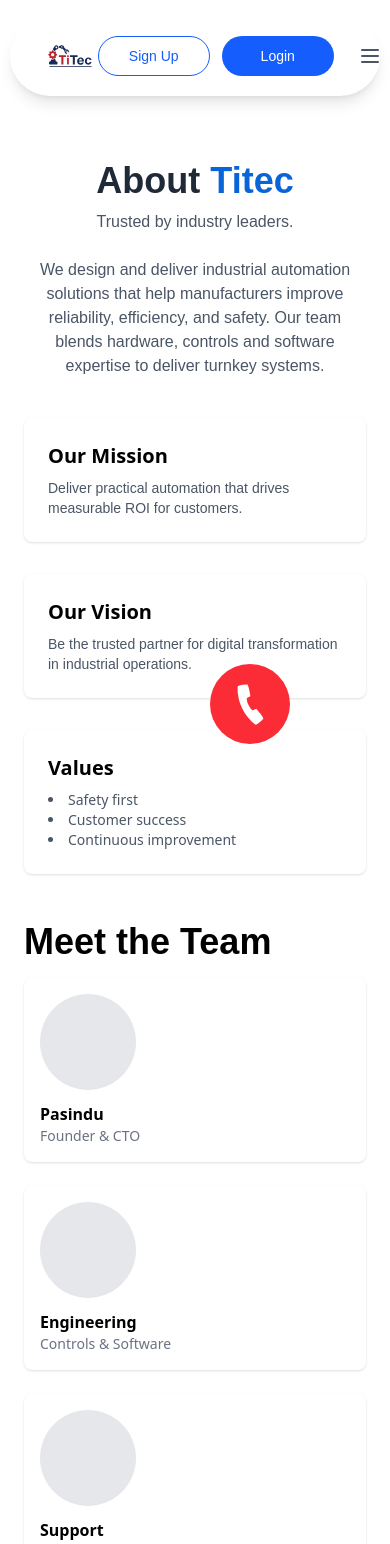
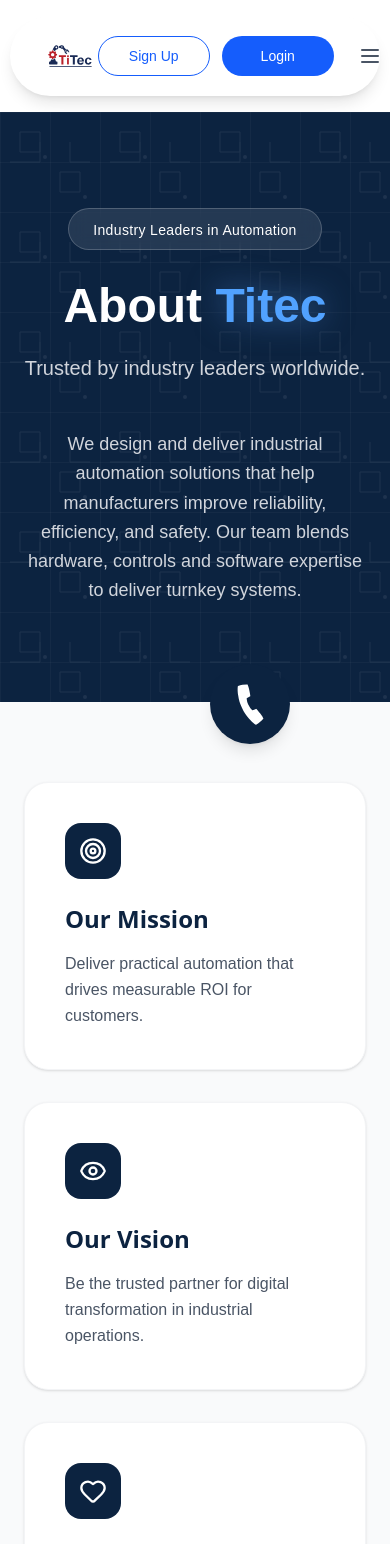
Before and after one commit to Pasindu115530/Titec-Automation-website-m3-first, a Next.js app in the folder frontend-next/: page /about in a window 390 px wide. Shown: the top 1544 px of the page. Built offline with nearby package versions, Linux system fonts and the light colour scheme.

Commit message:
design  our project and about us page

```diff
--- a/frontend-next/src/app/about/page.tsx
+++ b/frontend-next/src/app/about/page.tsx
@@ -1,68 +1,155 @@
+"use client";
+
 import Footer from "../../components/footer";
-import SectionHeader from "../../components/section-header";
+import { Target, Eye, Heart, CheckCircle2 } from "lucide-react";
+import * as motion from "framer-motion/client";
+import Link from "next/link";
+import { Button } from "@/components/ui/button";
 
 export default function About() {
     return (
-        <>
-            <main className="max-w-5xl mx-auto px-6 py-12">
-                <section className="text-center mb-10">
-                    <SectionHeader
-                        title="About"
-                        highlightedText="Titec"
-                        subtitle="Trusted by industry leaders."
-                    />
-                    <p className="text-gray-600">
-                        We design and deliver industrial automation solutions that help manufacturers
-                        improve reliability, efficiency, and safety. Our team blends hardware,
-                        controls and software expertise to deliver turnkey systems.
-                    </p>
-                </section>
+        <div className="min-h-screen bg-white">
+            {/* Hero Section */}
+            <section className="relative bg-[#0C2340] text-white py-24 px-6 overflow-hidden">
+                {/* Background Effects */}
+                <div className="absolute inset-0 pointer-events-none">
+                    {/* Radial Gradient for "Spotlight" effect */}
+                    <div className="absolute inset-0 bg-[radial-gradient(circle_at_center,_var(--tw-gradient-stops))] from-[#1a3b5c] via-[#0C2340] to-[#0C2340] opacity-60"></div>
 
-                <section className="grid gap-8 md:grid-cols-3">
-                    <div className="p-6 bg-white rounded-lg shadow-sm">
-                        <h3 className="text-xl font-semibold mb-2">Our Mission</h3>
-                        <p className="text-gray-600 text-sm">Deliver practical automation that drives measurable ROI for customers.</p>
-                    </div>
+                    {/* Circuit Board / Computer Lines Pattern */}
+                    <svg className="absolute inset-0 w-full h-full opacity-[0.07]" xmlns="http://www.w3.org/2000/svg">
+                        <pattern id="circuit-pattern" x="0" y="0" width="100" height="100" patternUnits="userSpaceOnUse">
+                            <path d="M20 20 h20 v20 h-20 z" fill="none" stroke="currentColor" strokeWidth="1" />
+                            <path d="M60 60 h20 v20 h-20 z" fill="none" stroke="currentColor" strokeWidth="1" />
+                            <path d="M10 50 h30 v-20" fill="none" stroke="currentColor" strokeWidth="1" />
+                            <path d="M70 30 v20 h20" fill="none" stroke="currentColor" strokeWidth="1" />
+                            <circle cx="45" cy="45" r="2" fill="currentColor" />
+                            <circle cx="85" cy="85" r="2" fill="currentColor" />
+                        </pattern>
+                        <rect width="100%" height="100%" fill="url(#circuit-pattern)" />
+                    </svg>
 
-                    <div className="p-6 bg-white rounded-lg shadow-sm">
-                        <h3 className="text-xl font-semibold mb-2">Our Vision</h3>
-                        <p className="text-gray-600 text-sm">Be the trusted partner for digital transformation in industrial operations.</p>
-                    </div>
+                    {/* Animated Grid Overlay */}
+                    <div className="absolute inset-0 bg-grid-white"></div>
+                </div>
 
-                    <div className="p-6 bg-white rounded-lg shadow-sm">
-                        <h3 className="text-xl font-semibold mb-2">Values</h3>
-                        <ul className="text-gray-600 text-sm list-disc list-inside">
-                            <li>Safety first</li>
-                            <li>Customer success</li>
-                            <li>Continuous improvement</li>
-                        </ul>
-                    </div>
-                </section>
+                <div className="container mx-auto max-w-5xl text-center relative z-10">
+                    <motion.div
+                        initial={{ opacity: 0, y: 20 }}
+                        animate={{ opacity: 1, y: 0 }}
+                        transition={{ duration: 0.6 }}
+                        className="inline-block bg-white/10 backdrop-blur-sm rounded-full px-6 py-2 mb-8 border border-white/20"
+                    >
+                        <span className="text-sm font-medium tracking-wide">Industry Leaders in Automation</span>
+                    </motion.div>
 
-                <section className="mt-12">
-                    <h2 className="text-4xl font-bold mb-4">Meet the Team</h2>
-                    <div className="grid gap-6 sm:grid-cols-2 lg:grid-cols-3">
-                        <div className="p-4 bg-white rounded-lg shadow-sm">
-                            <div className="h-24 w-24 bg-gray-200 rounded-full mb-3" />
-                            <div className="font-semibold">Pasindu</div>
-                            <div className="text-sm text-gray-500">Founder &amp; CTO</div>
+                    <motion.h1
+                        initial={{ opacity: 0, y: 30 }}
+                        animate={{ opacity: 1, y: 0 }}
+                        transition={{ duration: 0.8, delay: 0.2 }}
+                        className="text-5xl md:text-7xl font-bold mb-6 font-poppins"
+                    >
+                        About <span className="text-blue-400 drop-shadow-[0_0_15px_rgba(96,165,250,0.5)]">Titec</span>
+                    </motion.h1>
+
+                    <motion.p
+                        initial={{ opacity: 0, y: 20 }}
+                        animate={{ opacity: 1, y: 0 }}
+                        transition={{ duration: 0.8, delay: 0.4 }}
+                        className="text-xl md:text-2xl text-gray-300 font-light mb-12"
+                    >
+                        Trusted by industry leaders worldwide.
+                    </motion.p>
+
+                    <motion.div
+                        initial={{ opacity: 0, y: 20 }}
+                        animate={{ opacity: 1, y: 0 }}
+                        transition={{ duration: 0.8, delay: 0.6 }}
+                        className="max-w-3xl mx-auto"
+                    >
+                        <p className="text-lg text-gray-300 leading-relaxed">
+                            We design and deliver industrial automation solutions that help manufacturers improve reliability, efficiency, and safety. Our team blends hardware, controls and software expertise to deliver turnkey systems.
+                        </p>
+                    </motion.div>
+                </div>
+            </section>
+
+            {/* Mission / Vision / Values Section */}
+            <section className="py-20 px-6 bg-gray-50">
+                <div className="container mx-auto max-w-6xl">
+                    <div className="grid md:grid-cols-3 gap-8">
+                        {/* Mission */}
+                        <div className="bg-white p-10 rounded-3xl shadow-sm border border-gray-100 hover:shadow-md transition-shadow">
+                            <div className="w-14 h-14 bg-[#0C2340] rounded-2xl flex items-center justify-center mb-6 text-white">
+                                <Target className="w-7 h-7" />
+                            </div>
+                            <h3 className="text-2xl font-bold text-[#0C2340] mb-4">Our Mission</h3>
+                            <p className="text-gray-600 leading-relaxed">
+                                Deliver practical automation that drives measurable ROI for customers.
+                            </p>
                         </div>
 
-                        <div className="p-4 bg-white rounded-lg shadow-sm">
-                            <div className="h-24 w-24 bg-gray-200 rounded-full mb-3" />
-                            <div className="font-semibold">Engineering</div>
-                            <div className="text-sm text-gray-500">Controls & Software</div>
+                        {/* Vision */}
+                        <div className="bg-white p-10 rounded-3xl shadow-sm border border-gray-100 hover:shadow-md transition-shadow">
+                            <div className="w-14 h-14 bg-[#0C2340] rounded-2xl flex items-center justify-center mb-6 text-white">
+                                <Eye className="w-7 h-7" />
+                            </div>
+                            <h3 className="text-2xl font-bold text-[#0C2340] mb-4">Our Vision</h3>
+                            <p className="text-gray-600 leading-relaxed">
+                                Be the trusted partner for digital transformation in industrial operations.
+                            </p>
                         </div>
 
-                        <div className="p-4 bg-white rounded-lg shadow-sm">
-                            <div className="h-24 w-24 bg-gray-200 rounded-full mb-3" />
-                            <div className="font-semibold">Support</div>
-                            <div className="text-sm text-gray-500">Service &amp; Maintenance</div>
+                        {/* Values */}
+                        <div className="bg-white p-10 rounded-3xl shadow-sm border border-gray-100 hover:shadow-md transition-shadow">
+                            <div className="w-14 h-14 bg-[#0C2340] rounded-2xl flex items-center justify-center mb-6 text-white">
+                                <Heart className="w-7 h-7" />
+                            </div>
+                            <h3 className="text-2xl font-bold text-[#0C2340] mb-4">Core Values</h3>
+                            <ul className="space-y-4">
+                                <li className="flex items-center gap-3 text-gray-600">
+                                    <CheckCircle2 className="w-5 h-5 text-blue-500" />
+                                    <span>Safety first</span>
+                                </li>
+                                <li className="flex items-center gap-3 text-gray-600">
+                                    <CheckCircle2 className="w-5 h-5 text-blue-500" />
+                                    <span>Customer success</span>
+                                </li>
+                                <li className="flex items-center gap-3 text-gray-600">
+                                    <CheckCircle2 className="w-5 h-5 text-blue-500" />
+                                    <span>Continuous improvement</span>
+                                </li>
+                            </ul>
                         </div>
                     </div>
-                </section>
-            </main>
+                </div>
+            </section>
+
+            {/* CTA Section */}
+            <section className="py-20 px-6">
+                <div className="container mx-auto max-w-6xl">
+                    <div className="bg-[#0C2340] rounded-[2.5rem] p-12 md:p-20 text-center relative overflow-hidden">
+                        {/* Background accents */}
+                        <div className="absolute top-0 left-0 w-full h-full opacity-10 pointer-events-none bg-radial-dot"></div>
+
+                        <div className="relative z-10">
+                            <h2 className="text-4xl md:text-5xl font-bold text-white mb-6">
+                                Ready to Transform Your Operations?
+                            </h2>
+                            <p className="text-blue-100 text-lg md:text-xl mb-10 max-w-2xl mx-auto">
+                                Let&apos;s discuss how we can help you achieve your automation goals with our expert solutions.
+                            </p>
+                            <Link href="/contact">
+                                <Button className="bg-white text-[#0C2340] hover:bg-gray-100 text-lg px-8 py-6 rounded-full font-semibold transition-transform hover:scale-105">
+                                    Get in Touch
+                                </Button>
+                            </Link>
+                        </div>
+                    </div>
+                </div>
+            </section>
+
             <Footer />
-        </>
+        </div>
     )
 }
--- a/frontend-next/src/app/globals.css
+++ b/frontend-next/src/app/globals.css
@@ -1,4 +1,143 @@
+@import url('https://fonts.googleapis.com/css2?family=Inter:wght@300;400;500;600;700&display=swap');
+@import url('https://fonts.googleapis.com/css2?family=Orbitron:wght@400;500;700;900&display=swap');
+@import url('https://fonts.googleapis.com/css2?family=Michroma&display=swap');
 @import "tailwindcss";
+
+@layer utilities {
+	.perspective-1000 {
+		perspective: 1000px;
+	}
+
+	.transform-style-3d {
+		transform-style: preserve-3d;
+	}
+
+	.backface-hidden {
+		backface-visibility: hidden;
+		-webkit-backface-visibility: hidden;
+	}
+
+	.rotate-y-180 {
+		transform: rotateY(180deg);
+	}
+
+	.font-orbitron {
+		font-family: 'Orbitron', sans-serif;
+	}
+
+	.font-michroma {
+		font-family: 'Michroma', sans-serif;
+	}
+
+	.glass-panel {
+		background: rgba(0, 0, 0, 0.03);
+		-webkit-backdrop-filter: blur(5px);
+		backdrop-filter: blur(5px);
+		border: 1px solid rgba(0, 0, 0, 0.05);
+	}
+
+	.animate-splash {
+		animation: splash 4s infinite ease-out;
+	}
+
+	.animate-float {
+		animation: float 6s ease-in-out infinite;
+	}
+
+	.animate-float-delay {
+		animation: float 8s ease-in-out infinite;
+		animation-delay: 2s;
+	}
+
+	.animate-slide-in-left {
+		animation: slideInLeft 1s ease-out forwards;
+		opacity: 0;
+	}
+
+	.animate-slide-in-right {
+		animation: slideInRight 1s ease-out forwards;
+		opacity: 0;
+	}
+
+	.delay-100 {
+		animation-delay: 0.1s;
+	}
+
+	.delay-200 {
+		animation-delay: 0.2s;
+	}
+
+	.delay-300 {
+		animation-delay: 0.3s;
+	}
+
+	.delay-500 {
+		animation-delay: 0.5s;
+	}
+
+	.bg-grid-white {
+		background-image: linear-gradient(rgba(255, 255, 255, 0.03) 1px, transparent 1px),
+			linear-gradient(90deg, rgba(255, 255, 255, 0.03) 1px, transparent 1px);
+		background-size: 50px 50px;
+	}
+
+	.bg-radial-dot {
+		background-image: radial-gradient(#ffffff 1px, transparent 1px);
+		background-size: 30px 30px;
+	}
+}
+
+@keyframes splash {
+	0% {
+		transform: scale(0.5);
+		opacity: 0.4;
+	}
+
+	50% {
+		opacity: 0.2;
+	}
+
+	100% {
+		transform: scale(3);
+		opacity: 0;
+	}
+}
+
+@keyframes float {
+
+	0%,
+	100% {
+		transform: translateY(0);
+	}
+
+	50% {
+		transform: translateY(-20px);
+	}
+}
+
+@keyframes slideInLeft {
+	from {
+		transform: translateX(-100px);
+		opacity: 0;
+	}
+
+	to {
+		transform: translateX(0);
+		opacity: 1;
+	}
+}
+
+@keyframes slideInRight {
+	from {
+		transform: translateX(100px);
+		opacity: 0;
+	}
+
+	to {
+		transform: translateX(0);
+		opacity: 1;
+	}
+}
 
 /* Project color system and small UI helpers */
 :root {
@@ -23,6 +162,9 @@
 	/* Header background uses variable so the theme can be changed easily */
 	.site-header {
 		background: var(--background);
+		font-family: 'Poppins', sans-serif;
+		max-width: 95%;
+		width: 1200px;
 	}
 
 	/* Logo: constrain huge images while keeping aspect ratio */
--- a/frontend-next/src/app/layout.tsx
+++ b/frontend-next/src/app/layout.tsx
@@ -36,7 +36,7 @@
         <AuthProvider>
           <CartProvider>
             <div className="w-full min-h-screen flex flex-col">
-              <div className="fixed bottom-25 right-25 bg-red-500 rounded-full p-5 z-999 cursor-pointer hover:scale-105 transition-transform">
+              <div className="fixed bottom-25 right-25 bg-[#0C2340] rounded-full p-5 z-999 cursor-pointer hover:scale-105 transition-transform shadow-lg">
                 <div className="flex flex-row items-center justify-center">
 
                   <div className="rotate-20"><IoCallSharp color="white" size={40} /></div>
--- a/frontend-next/src/app/page.tsx
+++ b/frontend-next/src/app/page.tsx
@@ -1,6 +1,6 @@
 "use client";
 
-import { useState, useEffect, useRef } from "react";
+import { useState, useEffect } from "react";
 import Image from "next/image";
 import Loader from "../components/loader";
 import Footer from "../components/footer";
@@ -52,51 +52,7 @@
   return (
     <div className="min-h-screen flex flex-col font-sans text-gray-900 bg-white">
       {/* Main Content starts after 3 seconds */}
-      <style>
-        {`
-          @import url('https://fonts.googleapis.com/css2?family=Inter:wght@300;400;500;600;700&display=swap');
-          @import url('https://fonts.googleapis.com/css2?family=Orbitron:wght@400;500;700;900&display=swap');
 
-          .font-orbitron { font-family: 'Orbitron', sans-serif; }
-          .font-michroma { font-family: 'Michroma', sans-serif; }
-           .glass-panel {
-            background: rgba(0, 0, 0, 0.03);
-            backdrop-filter: blur(5px);
-            border: 1px solid rgba(0, 0, 0, 0.05);
-          }
-          @keyframes splash {
-            0% { transform: scale(0.5); opacity: 0.4; }
-            50% { opacity: 0.2; }
-            100% { transform: scale(3); opacity: 0; }
-          }
-          .animate-splash {
-            animation: splash 4s infinite ease-out;
-          }
-          @keyframes float {
-            0%, 100% { transform: translateY(0); }
-            50% { transform: translateY(-20px); }
-          }
-          .animate-float { animation: float 6s ease-in-out infinite; }
-          .animate-float-delay { animation: float 8s ease-in-out infinite; animation-delay: 2s; }
-
-          /* Entry Animations */
-          @keyframes slideInLeft {
-            from { transform: translateX(-100px); opacity: 0; }
-            to { transform: translateX(0); opacity: 1; }
-          }
-          @keyframes slideInRight {
-            from { transform: translateX(100px); opacity: 0; }
-            to { transform: translateX(0); opacity: 1; }
-          }
-          .animate-slide-in-left { animation: slideInLeft 1s ease-out forwards; opacity: 0; }
-          .animate-slide-in-right { animation: slideInRight 1s ease-out forwards; opacity: 0; }
-
-          .delay-100 { animation-delay: 0.1s; }
-          .delay-200 { animation-delay: 0.2s; }
-          .delay-300 { animation-delay: 0.3s; }
-          .delay-500 { animation-delay: 0.5s; }
-        `}
-      </style>
       <section
         className="relative min-h-screen flex items-center bg-gray-50 overflow-hidden font-inter text-gray-900"
         onMouseMove={(e) => {
@@ -341,41 +297,85 @@
           </div>
 
           <div className="mt-8 grid grid-cols-1 sm:grid-cols-2 lg:grid-cols-3 gap-6">
-            <div className="rounded-lg overflow-hidden bg-white shadow hover:scale-[1.01] transition">
-              <div className="h-40 bg-linear-to-br from-gray-200 to-gray-100 flex items-center justify-center text-gray-400">
-                Project Image
+
+            {/* Project 1: Conveyor Line Modernization */}
+            <div className="group h-96 w-full max-w-sm mx-auto perspective-1000 cursor-pointer">
+              <div className="relative h-full w-full shadow-xl rounded-xl transition-all duration-700 transform-style-3d group-hover:rotate-y-180">
+                {/* Front Face */}
+                <div className="absolute inset-0 h-full w-full bg-white rounded-xl backface-hidden flex flex-col overflow-hidden">
+                  <div className="h-48 bg-gradient-to-br from-gray-200 to-gray-100 flex items-center justify-center text-gray-400">
+                    <span className="font-semibold text-lg">PROJECT 01</span>
                   </div>
-              <div className="p-4">
-                <h3 className="font-semibold">Conveyor Line Modernization</h3>
-                <p className="text-sm text-gray-600 mt-2">
-                  Reduced downtime by 35% after automation and controls upgrade.
+                  <div className="p-6 flex flex-col justify-between flex-grow">
+                    <div>
+                      <h3 className="text-xl font-bold text-gray-800">Conveyor Line Modernization</h3>
+                      <div className="w-12 h-1 bg-red-500 mt-2"></div>
+                    </div>
+                  </div>
+                </div>
+
+                {/* Back Face */}
+                <div className="absolute inset-0 h-full w-full bg-blue-900/90 backdrop-blur-sm rounded-xl p-8 text-white rotate-y-180 backface-hidden flex flex-col justify-center items-center text-center border border-white/10">
+                  <h3 className="text-2xl font-bold mb-4">Conveyor Line Modernization</h3>
+                  <p className="text-base leading-relaxed text-gray-100">
+                    Reduced downtime by 35% after automation and controls upgrade. Implemented advanced sensory feedback loops.
                   </p>
                 </div>
               </div>
+            </div>
 
-            <div className="rounded-lg overflow-hidden bg-white shadow hover:scale-[1.01] transition">
-              <div className="h-40 bg-linear-to-br from-gray-200 to-gray-100 flex items-center justify-center text-gray-400">
-                Project Image
+            {/* Project 2: Automated Sorting System */}
+            <div className="group h-96 w-full max-w-sm mx-auto perspective-1000 cursor-pointer">
+              <div className="relative h-full w-full shadow-xl rounded-xl transition-all duration-700 transform-style-3d group-hover:rotate-y-180">
+                {/* Front Face */}
+                <div className="absolute inset-0 h-full w-full bg-white rounded-xl backface-hidden flex flex-col overflow-hidden">
+                  <div className="h-48 bg-gradient-to-br from-gray-200 to-gray-100 flex items-center justify-center text-gray-400">
+                    <span className="font-semibold text-lg">PROJECT 02</span>
                   </div>
-              <div className="p-4">
-                <h3 className="font-semibold">Automated Sorting System</h3>
-                <p className="text-sm text-gray-600 mt-2">
-                  High-precision sorting for mixed SKU production.
+                  <div className="p-6 flex flex-col justify-between flex-grow">
+                    <div>
+                      <h3 className="text-xl font-bold text-gray-800">Automated Sorting System</h3>
+                      <div className="w-12 h-1 bg-red-500 mt-2"></div>
+                    </div>
+                  </div>
+                </div>
+
+                {/* Back Face */}
+                <div className="absolute inset-0 h-full w-full bg-blue-900/90 backdrop-blur-sm rounded-xl p-8 text-white rotate-y-180 backface-hidden flex flex-col justify-center items-center text-center border border-white/10">
+                  <h3 className="text-2xl font-bold mb-4">Automated Sorting System</h3>
+                  <p className="text-base leading-relaxed text-gray-100">
+                    High-precision sorting for mixed SKU production using AI-driven computer vision systems.
                   </p>
                 </div>
               </div>
+            </div>
 
-            <div className="rounded-lg overflow-hidden bg-white shadow hover:scale-[1.01] transition">
-              <div className="h-40 bg-linear-to-br from-gray-200 to-gray-100 flex items-center justify-center text-gray-400">
-                Project Image
+            {/* Project 3: Robotic Palletizing */}
+            <div className="group h-96 w-full max-w-sm mx-auto perspective-1000 cursor-pointer">
+              <div className="relative h-full w-full shadow-xl rounded-xl transition-all duration-700 transform-style-3d group-hover:rotate-y-180">
+                {/* Front Face */}
+                <div className="absolute inset-0 h-full w-full bg-white rounded-xl backface-hidden flex flex-col overflow-hidden">
+                  <div className="h-48 bg-gradient-to-br from-gray-200 to-gray-100 flex items-center justify-center text-gray-400">
+                    <span className="font-semibold text-lg">PROJECT 03</span>
                   </div>
-              <div className="p-4">
-                <h3 className="font-semibold">Robotic Palletizing</h3>
-                <p className="text-sm text-gray-600 mt-2">
-                  Increased throughput and ergonomic safety improvements.
+                  <div className="p-6 flex flex-col justify-between flex-grow">
+                    <div>
+                      <h3 className="text-xl font-bold text-gray-800">Robotic Palletizing</h3>
+                      <div className="w-12 h-1 bg-red-500 mt-2"></div>
+                    </div>
+                  </div>
+                </div>
+
+                {/* Back Face */}
+                <div className="absolute inset-0 h-full w-full bg-blue-900/90 backdrop-blur-sm rounded-xl p-8 text-white rotate-y-180 backface-hidden flex flex-col justify-center items-center text-center border border-white/10">
+                  <h3 className="text-2xl font-bold mb-4">Robotic Palletizing</h3>
+                  <p className="text-base leading-relaxed text-gray-100">
+                    Increased throughput and ergonomic safety improvements with heavy-payload cobots.
                   </p>
                 </div>
               </div>
+            </div>
+
           </div>
         </div>
       </section>
--- a/frontend-next/src/components/header.tsx
+++ b/frontend-next/src/components/header.tsx
@@ -17,7 +17,6 @@
   return (
     <header
       className={`site-header ${pathname === '/' ? 'absolute top-6 left-1/2 z-50 -translate-x-1/2' : 'relative my-4 mx-auto'}`}
-      style={{ fontFamily: 'Poppins, sans-serif', maxWidth: '95%', width: '1200px' }}
     >
       <div className="bg-white rounded-full shadow-lg px-8 py-3 flex items-center justify-between w-full">
 
```
Lines whose indentation alone changed are shown as unchanged.
